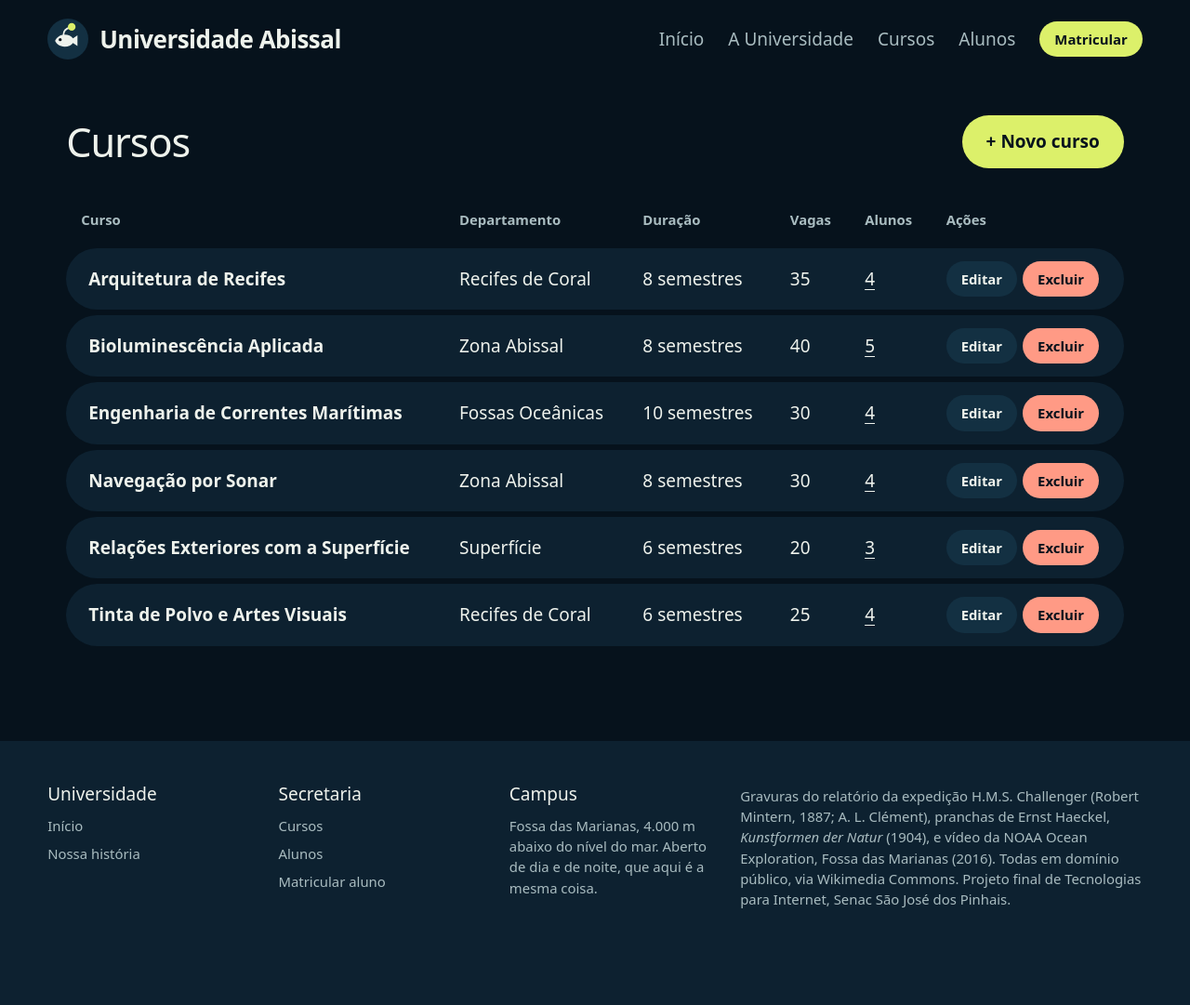
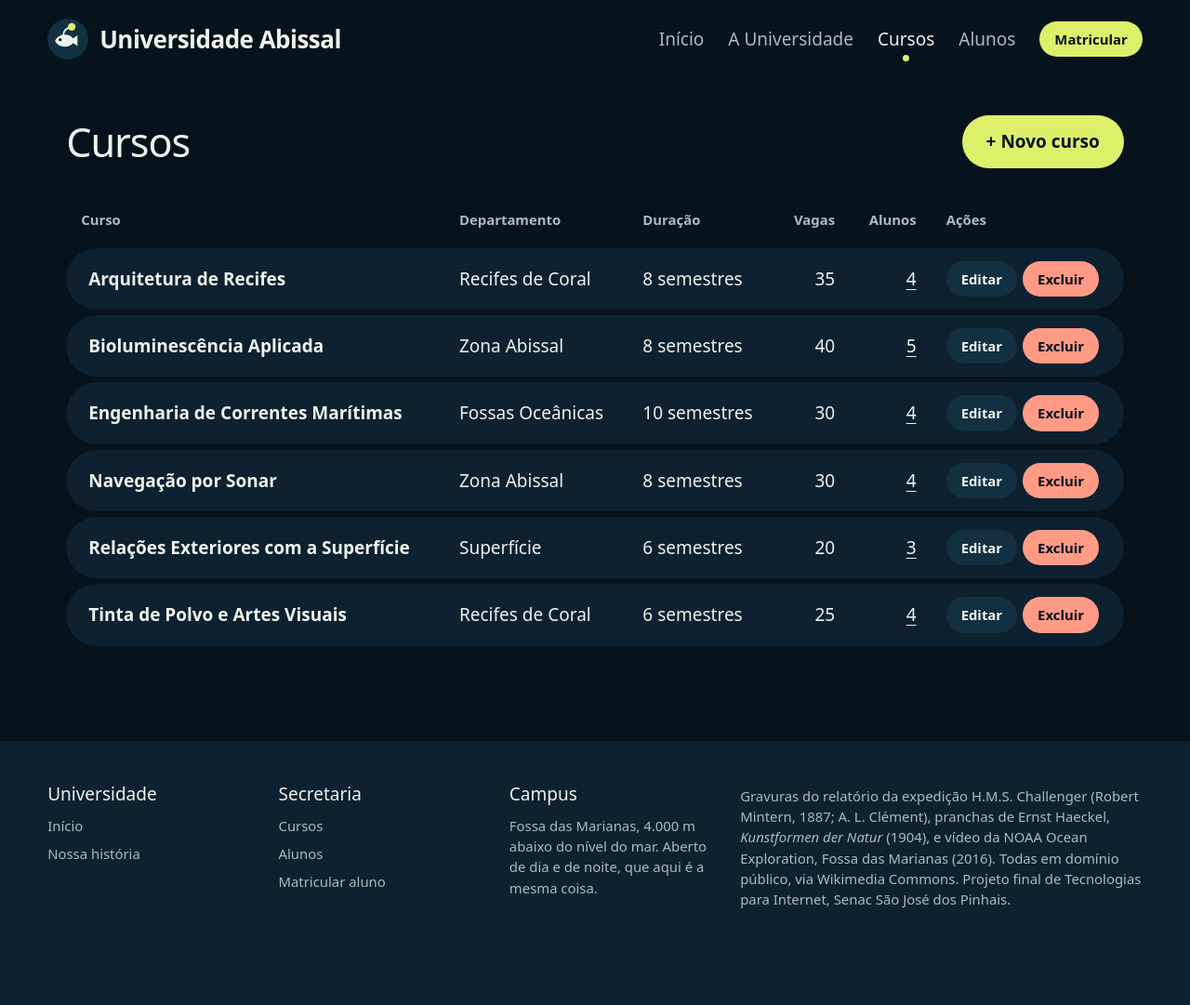
Before and after one commit to PeSzpak/universidade-abissal, a PHP site: page /cursos/listar.php in a window 1280 px wide. Shown: the whole page at 93% size. Run offline with PHP 8.4, Linux system fonts and the light colour scheme; data comes from the database, SQL or seed files in the repository; some web fonts are replaced.

Commit message:
Ajusta telas de CRUD ao novo visual e alinha colunas numericas

```diff
--- a/alunos/cadastrar.php
+++ b/alunos/cadastrar.php
@@ -41,6 +41,7 @@ $cursos = $pdo->query("SELECT id, nome FROM cursos ORDER BY nome")->fetchAll();
 
 $titulo = "Matricular aluno";
 $base = "../";
+$secaoAtual = "alunos";
 $textoBotao = "Matricular";
 include __DIR__ . "/../includes/cabecalho.php";
 ?>
--- a/alunos/editar.php
+++ b/alunos/editar.php
@@ -55,6 +55,7 @@ $cursos = $pdo->query("SELECT id, nome FROM cursos ORDER BY nome")->fetchAll();
 
 $titulo = "Editar aluno";
 $base = "../";
+$secaoAtual = "alunos";
 $textoBotao = "Salvar alterações";
 include __DIR__ . "/../includes/cabecalho.php";
 ?>
--- a/alunos/excluir.php
+++ b/alunos/excluir.php
@@ -29,6 +29,7 @@ if ($_SERVER["REQUEST_METHOD"] === "POST") {
 
 $titulo = "Excluir aluno";
 $base = "../";
+$secaoAtual = "alunos";
 include __DIR__ . "/../includes/cabecalho.php";
 ?>
 <section class="formulario confirmacao">
--- a/alunos/listar.php
+++ b/alunos/listar.php
@@ -71,6 +71,7 @@ $cursos = $pdo->query("SELECT id, nome FROM cursos ORDER BY nome")->fetchAll();
 
 $titulo = "Alunos";
 $base = "../";
+$secaoAtual = "alunos";
 include __DIR__ . "/../includes/cabecalho.php";
 ?>
 <div class="cabecalho-pagina">
@@ -120,7 +121,7 @@ include __DIR__ . "/../includes/cabecalho.php";
 <div class="tabela-envolve">
     <table>
         <thead>
-            <tr><th>Nome</th><th>E-mail</th><th>Espécie</th><th>Idade</th><th>Curso</th><th>Matrícula</th><th>Ações</th></tr>
+            <tr><th>Nome</th><th>E-mail</th><th>Espécie</th><th class="num">Idade</th><th>Curso</th><th>Matrícula</th><th>Ações</th></tr>
         </thead>
         <tbody>
         <?php foreach ($alunos as $aluno): ?>
@@ -128,7 +129,7 @@ include __DIR__ . "/../includes/cabecalho.php";
                 <td><?= h($aluno["nome"]) ?></td>
                 <td><?= h($aluno["email"]) ?></td>
                 <td><?= h($aluno["especie"]) ?></td>
-                <td><?= (int) $aluno["idade"] ?></td>
+                <td class="num"><?= (int) $aluno["idade"] ?></td>
                 <td><?= h($aluno["curso"]) ?></td>
                 <td><?= date("d/m/Y", strtotime($aluno["criado_em"])) ?></td>
                 <td>
--- a/cursos/cadastrar.php
+++ b/cursos/cadastrar.php
@@ -37,6 +37,7 @@ if ($_SERVER["REQUEST_METHOD"] === "POST") {
 
 $titulo = "Novo curso";
 $base = "../";
+$secaoAtual = "cursos";
 $textoBotao = "Cadastrar curso";
 include __DIR__ . "/../includes/cabecalho.php";
 ?>
--- a/cursos/editar.php
+++ b/cursos/editar.php
@@ -55,6 +55,7 @@ if ($_SERVER["REQUEST_METHOD"] === "POST") {
 
 $titulo = "Editar curso";
 $base = "../";
+$secaoAtual = "cursos";
 $textoBotao = "Salvar alterações";
 include __DIR__ . "/../includes/cabecalho.php";
 ?>
--- a/cursos/excluir.php
+++ b/cursos/excluir.php
@@ -36,6 +36,7 @@ if ($_SERVER["REQUEST_METHOD"] === "POST") {
 
 $titulo = "Excluir curso";
 $base = "../";
+$secaoAtual = "cursos";
 include __DIR__ . "/../includes/cabecalho.php";
 ?>
 <section class="formulario confirmacao">
--- a/cursos/listar.php
+++ b/cursos/listar.php
@@ -7,6 +7,7 @@ $cursos = conectar()->query("SELECT c.*, COUNT(a.id) AS total_alunos
 
 $titulo = "Cursos";
 $base = "../";
+$secaoAtual = "cursos";
 include __DIR__ . "/../includes/cabecalho.php";
 ?>
 <div class="cabecalho-pagina">
@@ -17,7 +18,7 @@ include __DIR__ . "/../includes/cabecalho.php";
 <div class="tabela-envolve">
     <table>
         <thead>
-            <tr><th>Curso</th><th>Departamento</th><th>Duração</th><th>Vagas</th><th>Alunos</th><th>Ações</th></tr>
+            <tr><th>Curso</th><th>Departamento</th><th>Duração</th><th class="num">Vagas</th><th class="num">Alunos</th><th>Ações</th></tr>
         </thead>
         <tbody>
         <?php foreach ($cursos as $curso): ?>
@@ -25,8 +26,8 @@ include __DIR__ . "/../includes/cabecalho.php";
                 <td><?= h($curso["nome"]) ?></td>
                 <td><?= h($curso["departamento"]) ?></td>
                 <td><?= (int) $curso["duracao_semestres"] ?> semestres</td>
-                <td><?= (int) $curso["vagas"] ?></td>
-                <td><a href="../alunos/listar.php?curso=<?= (int) $curso["id"] ?>"><?= (int) $curso["total_alunos"] ?></a></td>
+                <td class="num"><?= (int) $curso["vagas"] ?></td>
+                <td class="num"><a href="../alunos/listar.php?curso=<?= (int) $curso["id"] ?>"><?= (int) $curso["total_alunos"] ?></a></td>
                 <td>
                     <div class="acoes">
                         <a class="botao pequeno secundario" href="editar.php?id=<?= (int) $curso["id"] ?>">Editar</a>
```
